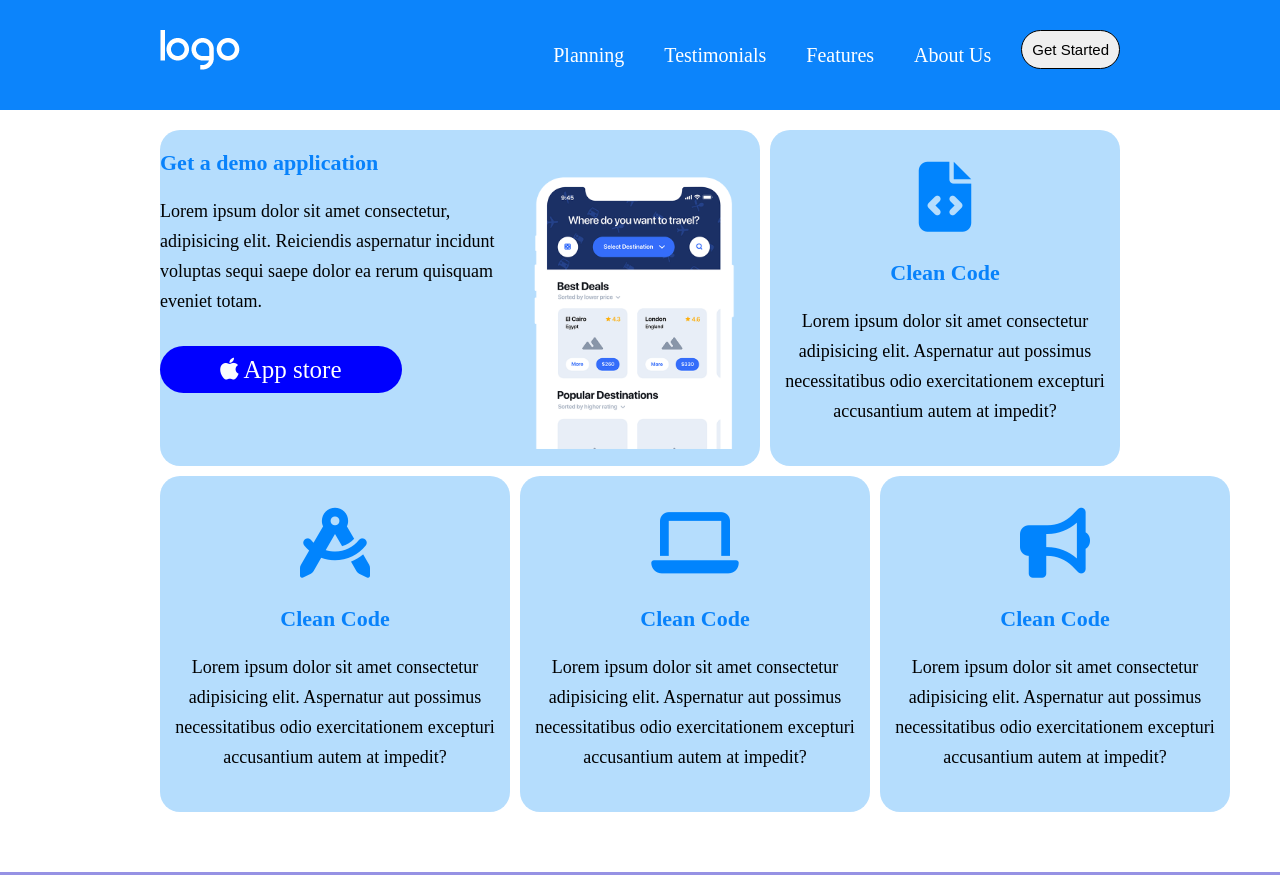
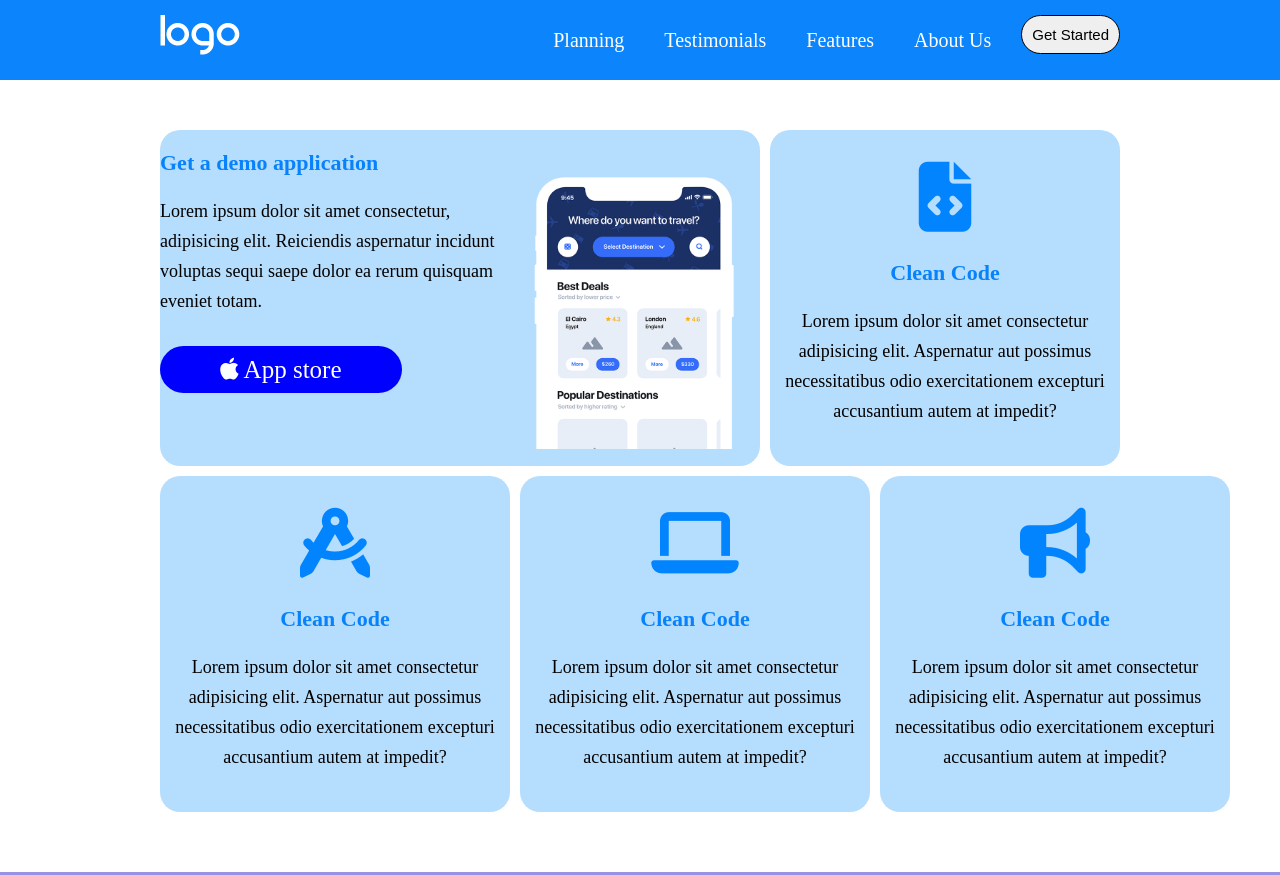
Before and after one commit to Titho93/htmlcss-responsive-layout, a plain HTML site: page index.html in a window 1280 px wide. Shown: the top 875 px of the page. Drawn offline with Linux system fonts and the light colour scheme.

Commit message:
[edit]header

```diff
--- a/css/style.css
+++ b/css/style.css
@@ -538,6 +538,10 @@ footer p a {
     width: 75%;
   }
 
+  .nav .container .row {
+    padding: 15px 0;
+  }
+
   #application .card {
     flex-direction: row;
   }
```
